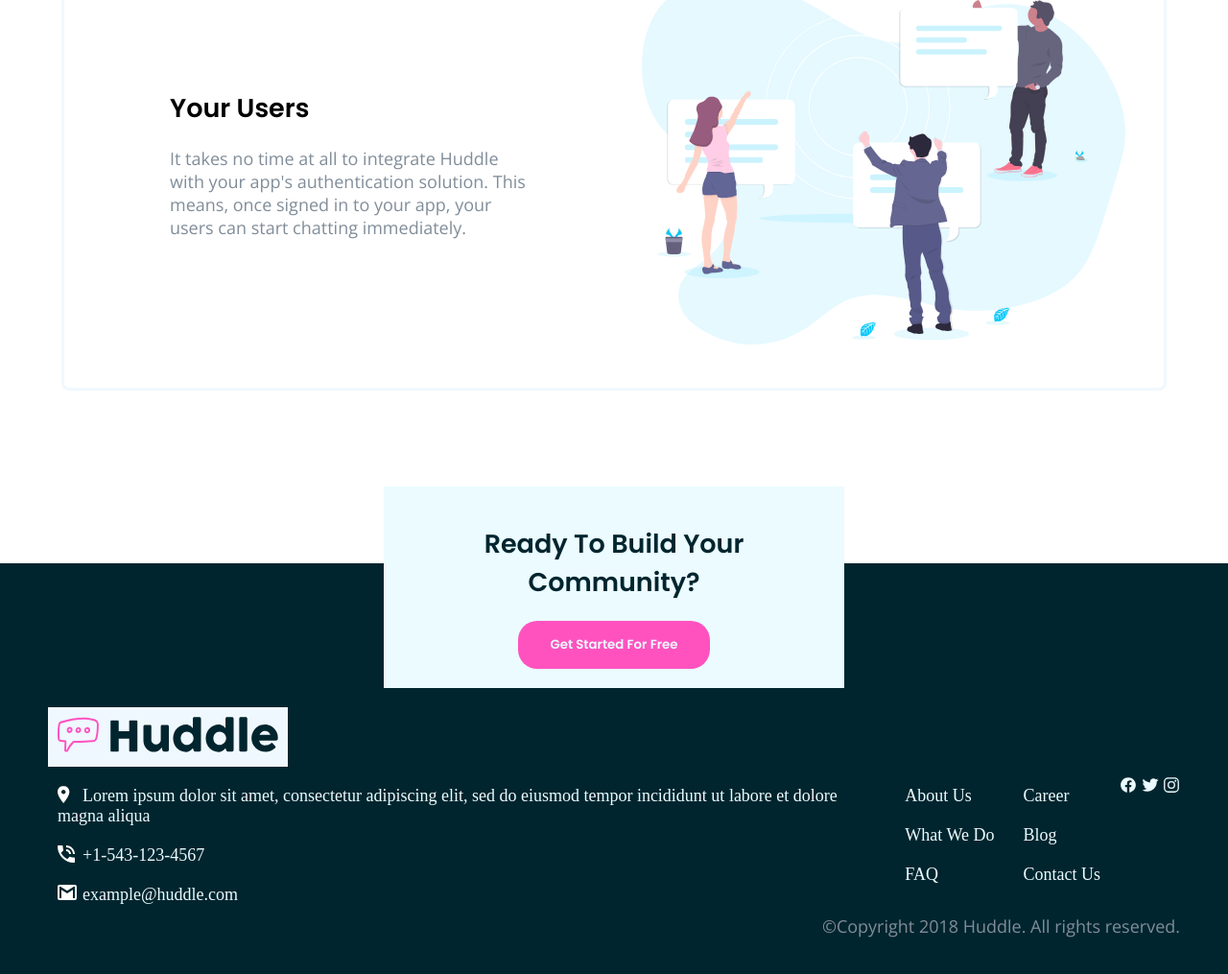
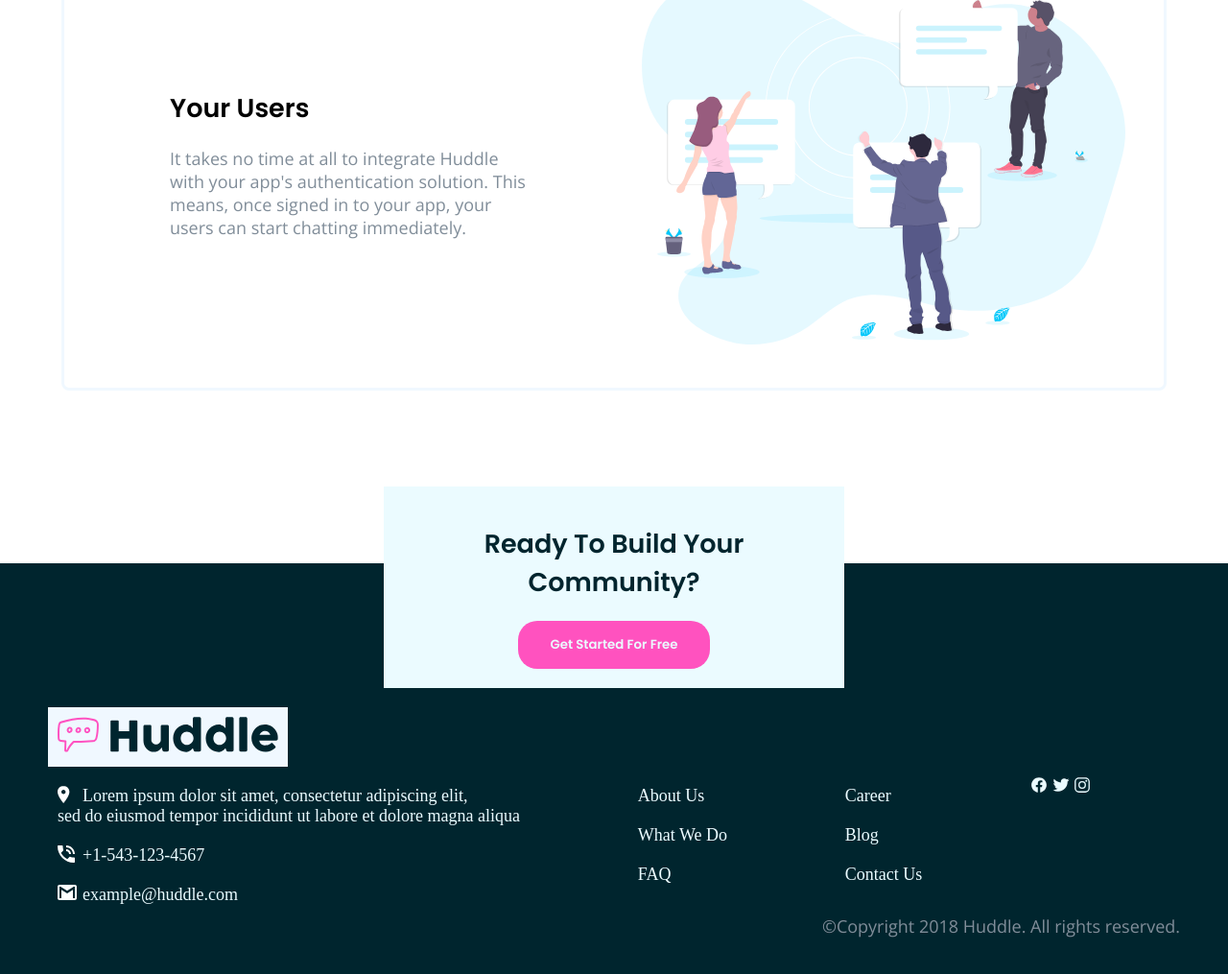
Before and after one commit to Machanga/Huddle, a plain HTML site: page index.html in a window 1280 px wide. Shown: the part 1633-2648 px from the top of the page at 96% size. Drawn offline with nearby package versions, Linux system fonts and the light colour scheme.

Commit message:
Update index.html

```diff
--- a/index.html
+++ b/index.html
@@ -78,7 +78,7 @@
 
                     <div class="lorem">
                         <ul>
-                            <li class="location"> Lorem ipsum dolor sit amet, consectetur adipiscing elit, sed do eiusmod tempor incididunt ut labore et dolore magna aliqua</li>
+                            <li class="location"> Lorem ipsum dolor sit amet, consectetur adipiscing elit, <br>sed do eiusmod tempor incididunt ut labore et dolore magna aliqua</li>
                             <li class="phone"> +1-543-123-4567</li>
                             <li class="email"> example@huddle.com</li>
                         </ul>
```
